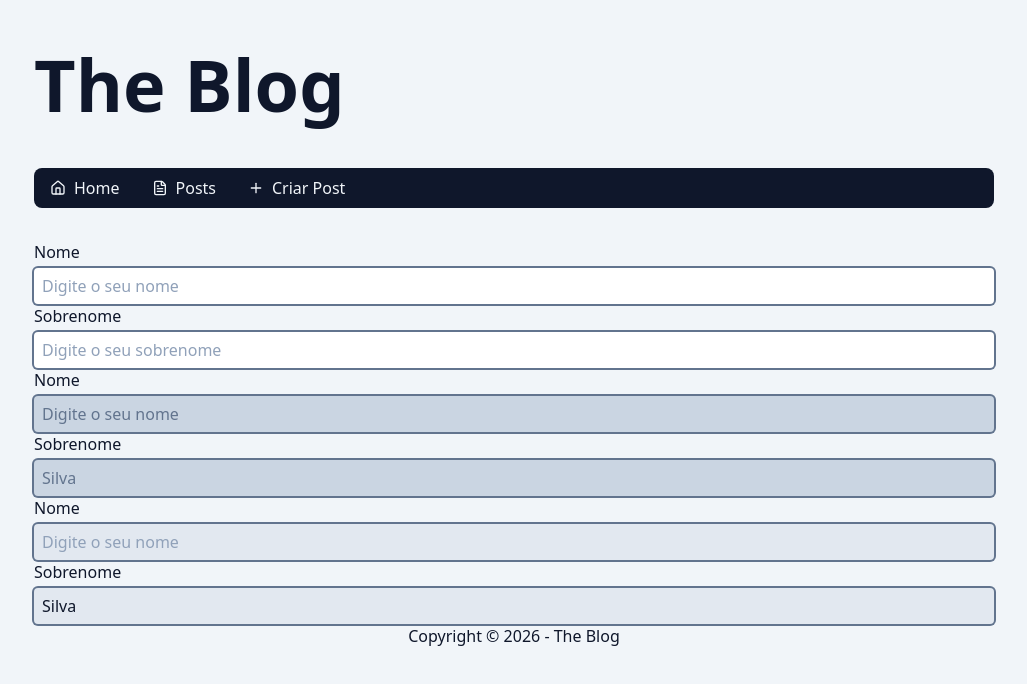
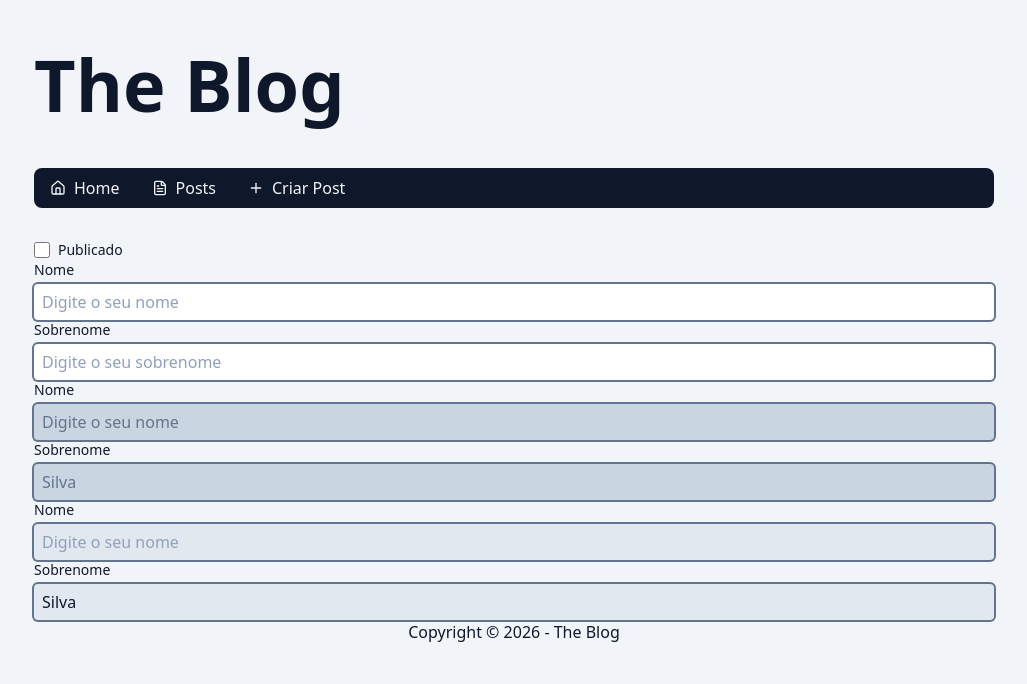
Before and after one commit to matheusjbk/blog-nextjs, a Next.js app: page /admin/post/new in a window 1280 px wide. Shown: the top 684 px of the page, without its empty margins (126-1153 px from the left). Built offline with nearby package versions, Linux system fonts and the light colour scheme.

Commit message:
feat: adding checkbox input component

```diff
--- a/src/app/admin/post/new/page.tsx
+++ b/src/app/admin/post/new/page.tsx
@@ -1,9 +1,12 @@
+import { InputCheckbox } from "@/components/InputCheckbox";
 import { InputText } from "@/components/InputText";
 
 export default async function AdminNewPostPage() {
   return (
     <>
       <div className="">
+        <InputCheckbox labelText="Publicado" />
+
         <InputText
           labelText="Nome"
           placeholder="Digite o seu nome"
--- /dev/null
+++ b/src/components/InputCheckbox/index.tsx
@@ -0,0 +1,33 @@
+import { useId } from "react";
+
+type InputCheckboxProps = {
+  labelText?: string;
+  type?: "checkbox";
+} & React.ComponentProps<"input">;
+
+export function InputCheckbox({
+  labelText = "",
+  type = "checkbox",
+  ...props
+}: InputCheckboxProps) {
+  const id = useId();
+
+  return (
+    <div className="flex items-center gap-2">
+      <input
+        id={id}
+        {...props}
+        className={`w-4 h-4 outline-0 focus:ring-2 focus:ring-blue-600 ${props.className}`}
+        type={type}
+      />
+      {labelText && (
+        <label
+          className="text-sm"
+          htmlFor={id}
+        >
+          {labelText}
+        </label>
+      )}
+    </div>
+  );
+}
--- a/src/components/InputText/index.tsx
+++ b/src/components/InputText/index.tsx
@@ -9,11 +9,18 @@ export function InputText({ labelText = "", ...props }: InputTextProps) {
 
   return (
     <div className="flex flex-col gap-1">
-      {labelText && <label htmlFor={id}>{labelText}</label>}
+      {labelText && (
+        <label
+          className="text-sm"
+          htmlFor={id}
+        >
+          {labelText}
+        </label>
+      )}
       <input
         id={id}
         {...props}
-        className="bg-white outline-0 text-base/tight ring-2 ring-slate-500 focus:ring-blue-600 rounded p-2 transition placeholder-slate-400 disabled:bg-slate-300 disabled:placeholder-slate-500 disabled:text-slate-500 read-only:bg-slate-200"
+        className={`bg-white outline-0 text-base/tight ring-2 ring-slate-500 focus:ring-blue-600 rounded p-2 transition placeholder-slate-400 disabled:bg-slate-300 disabled:placeholder-slate-500 disabled:text-slate-500 read-only:bg-slate-200 ${props.className}`}
       />
     </div>
   );
```
